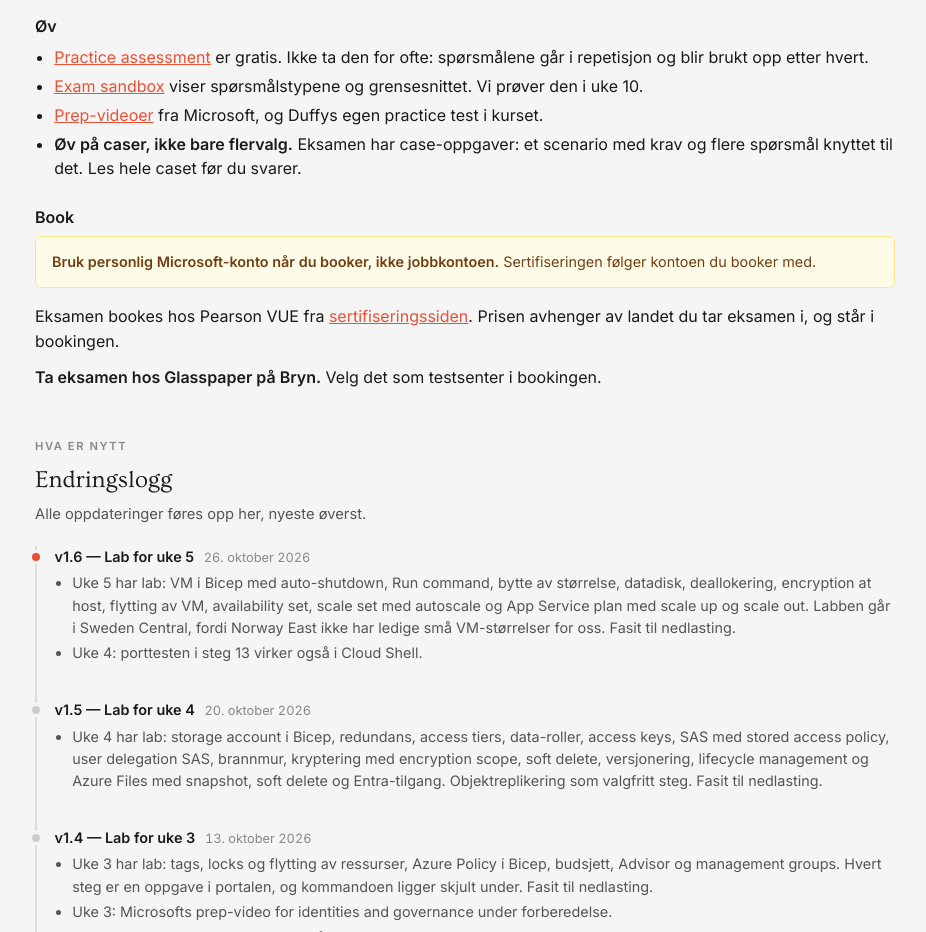
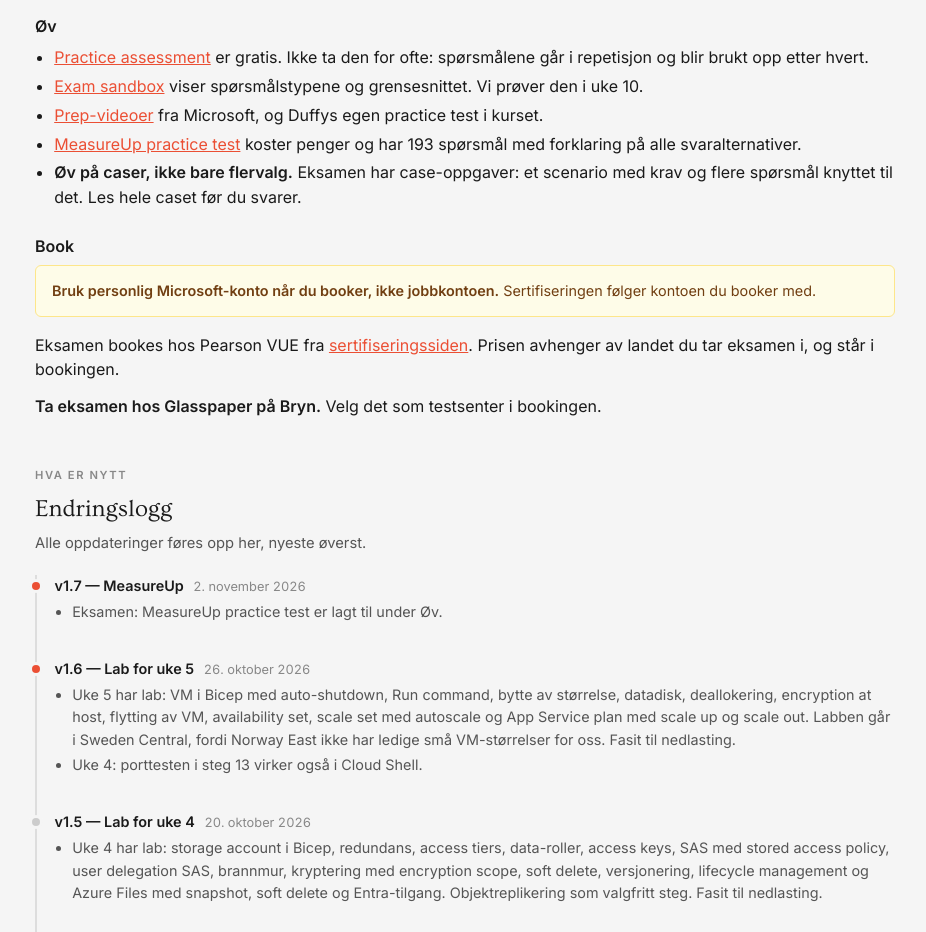
Before and after one commit to Fremra/az104, a plain HTML site: page index.html in a window 1280 px wide. Shown: the part 3700-4632 px from the top of the page, without its empty margins (175-1101 px from the left). Drawn offline with Linux system fonts and the light colour scheme.

Commit message:
v1.7: MeasureUp practice test under Øv

```diff
--- a/index.html
+++ b/index.html
@@ -268,6 +268,7 @@
     <li><a target="_blank" rel="noopener" href="https://learn.microsoft.com/en-us/credentials/certifications/azure-administrator/practice/assessment?assessment-type=practice&amp;assessmentId=21&amp;practice-assessment-type=certification">Practice assessment</a> er gratis. Ikke ta den for ofte: spørsmålene går i repetisjon og blir brukt opp etter hvert.</li>
     <li><a href="https://aka.ms/examdemo">Exam sandbox</a> viser spørsmålstypene og grensesnittet. Vi prøver den i uke 10.</li>
     <li><a href="https://aka.ms/AZ104-ExamPrep">Prep-videoer</a> fra Microsoft, og Duffys egen practice test i kurset.</li>
+    <li><a target="_blank" rel="noopener" href="https://www.measureup.com/microsoft-practice-test-az-104-microsoft-azure-administrator.html">MeasureUp practice test</a> koster penger og har 193 spørsmål med forklaring på alle svaralternativer.</li>
     <li><b>Øv på caser, ikke bare flervalg.</b> Eksamen har case-oppgaver: et scenario med krav og flere spørsmål knyttet til det. Les hele caset før du svarer.</li>
   </ul>
 
@@ -294,6 +295,16 @@
   <p class="section-lead">Alle oppdateringer føres opp her, nyeste øverst.</p>
 
   <div class="log">
+
+    <div class="log-entry">
+      <div class="log-head">
+        <span class="ver">v1.7 — MeasureUp</span>
+        <span class="date">2. november 2026</span>
+      </div>
+      <ul>
+        <li>Eksamen: MeasureUp practice test er lagt til under Øv.</li>
+      </ul>
+    </div>
 
     <div class="log-entry">
       <div class="log-head">
```
